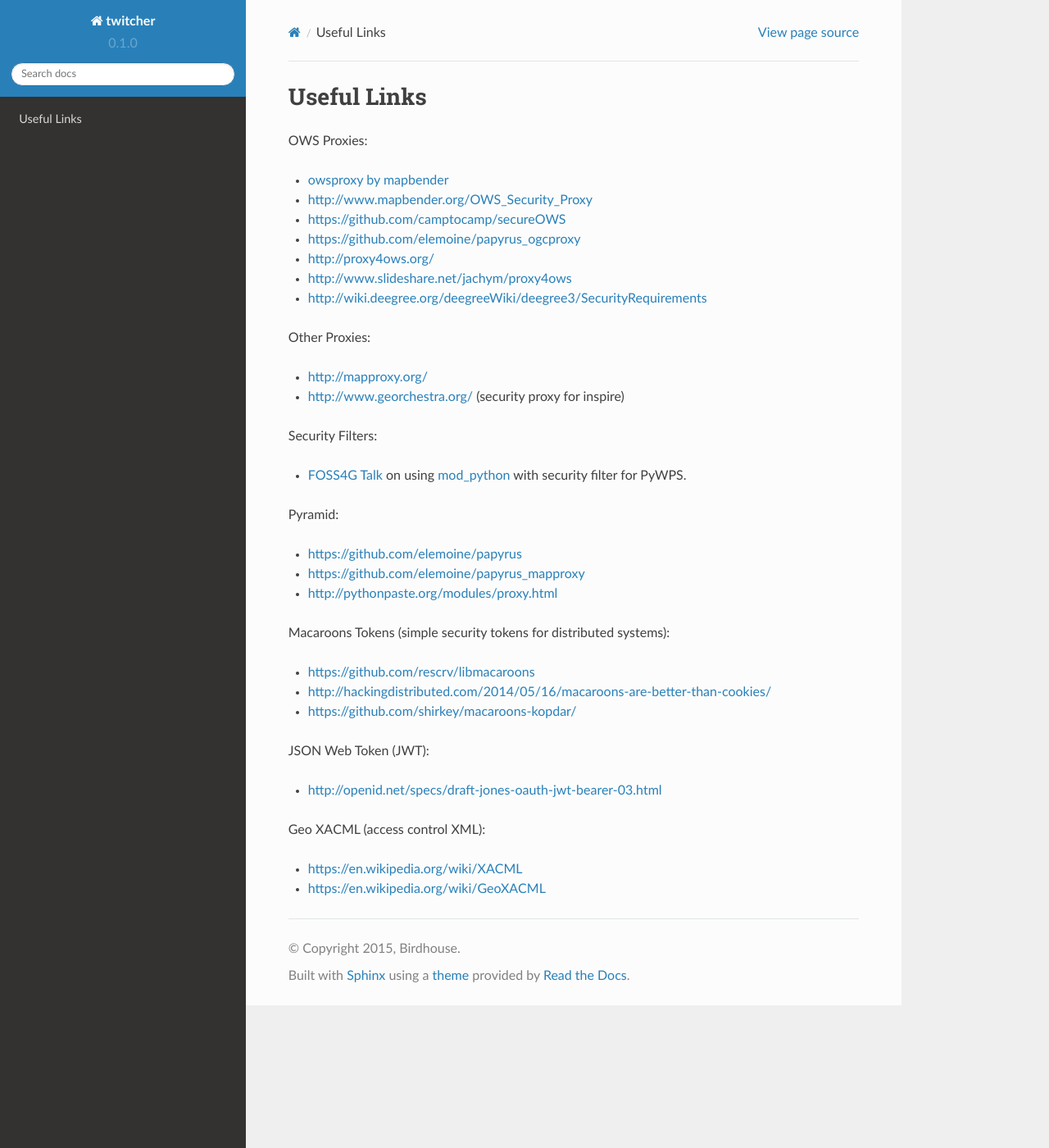
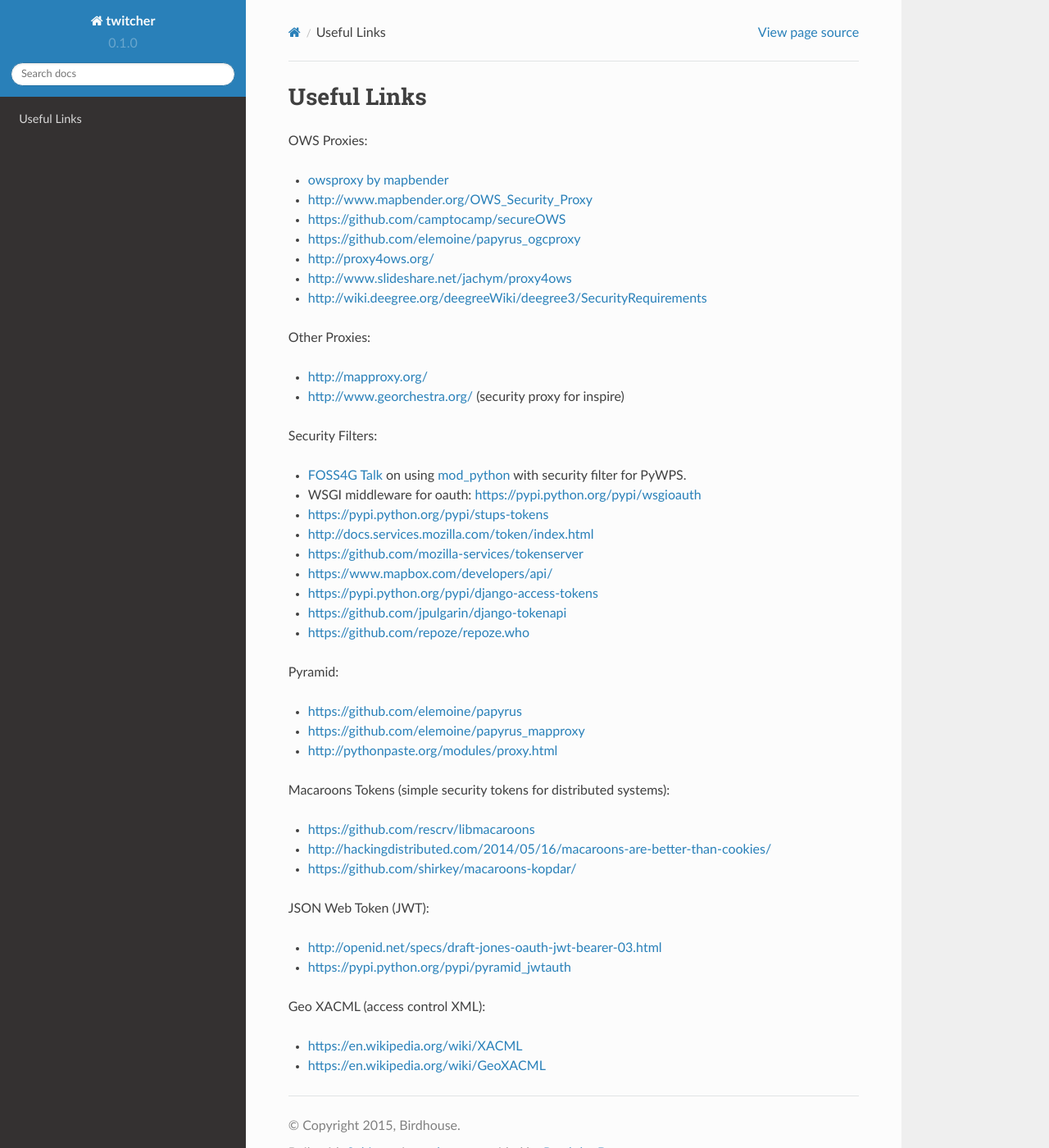
Before and after one commit to crim-ca/weaver, a Sphinx documentation site: the page built from docs/source/appendix.rst, in a window 1280 px wide and 1400 px high. Shown: the whole window at 82% size. Built offline with Sphinx 7.4.7 and the Read the Docs theme 2.0.0, drawn with Linux system fonts in a browser that asks for light colours.

Commit message:
update appendix docs

```diff
--- a/docs/source/appendix.rst
+++ b/docs/source/appendix.rst
@@ -22,6 +22,14 @@ Other Proxies:
 Security Filters:
 
 * `FOSS4G Talk <http://www.slideshare.net/JorgeMendesdeJesus/pywps-a-tutorial-for-beginners-and-developers>`_ on using `mod_python <http://www.modpython.org/>`_ with security filter for PyWPS.
+* WSGI middleware for oauth: https://pypi.python.org/pypi/wsgioauth
+* https://pypi.python.org/pypi/stups-tokens
+* http://docs.services.mozilla.com/token/index.html
+* https://github.com/mozilla-services/tokenserver
+* https://www.mapbox.com/developers/api/
+* https://pypi.python.org/pypi/django-access-tokens
+* https://github.com/jpulgarin/django-tokenapi
+* https://github.com/repoze/repoze.who
 
 Pyramid:
 
@@ -38,6 +46,7 @@ Macaroons Tokens (simple security tokens for distributed systems):
 JSON Web Token (JWT):
 
 * http://openid.net/specs/draft-jones-oauth-jwt-bearer-03.html
+* https://pypi.python.org/pypi/pyramid_jwtauth
 
 
 Geo XACML (access control XML):
```
